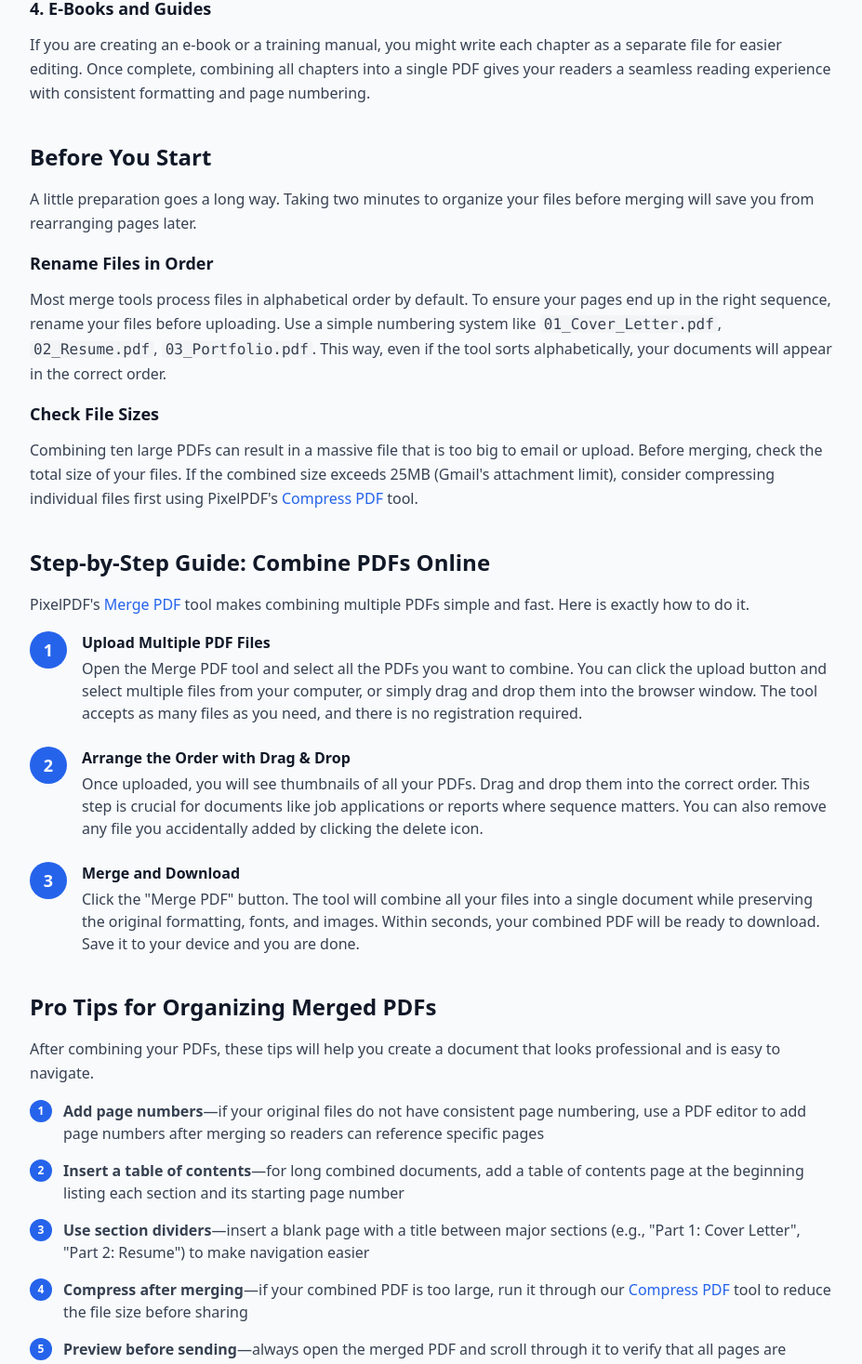
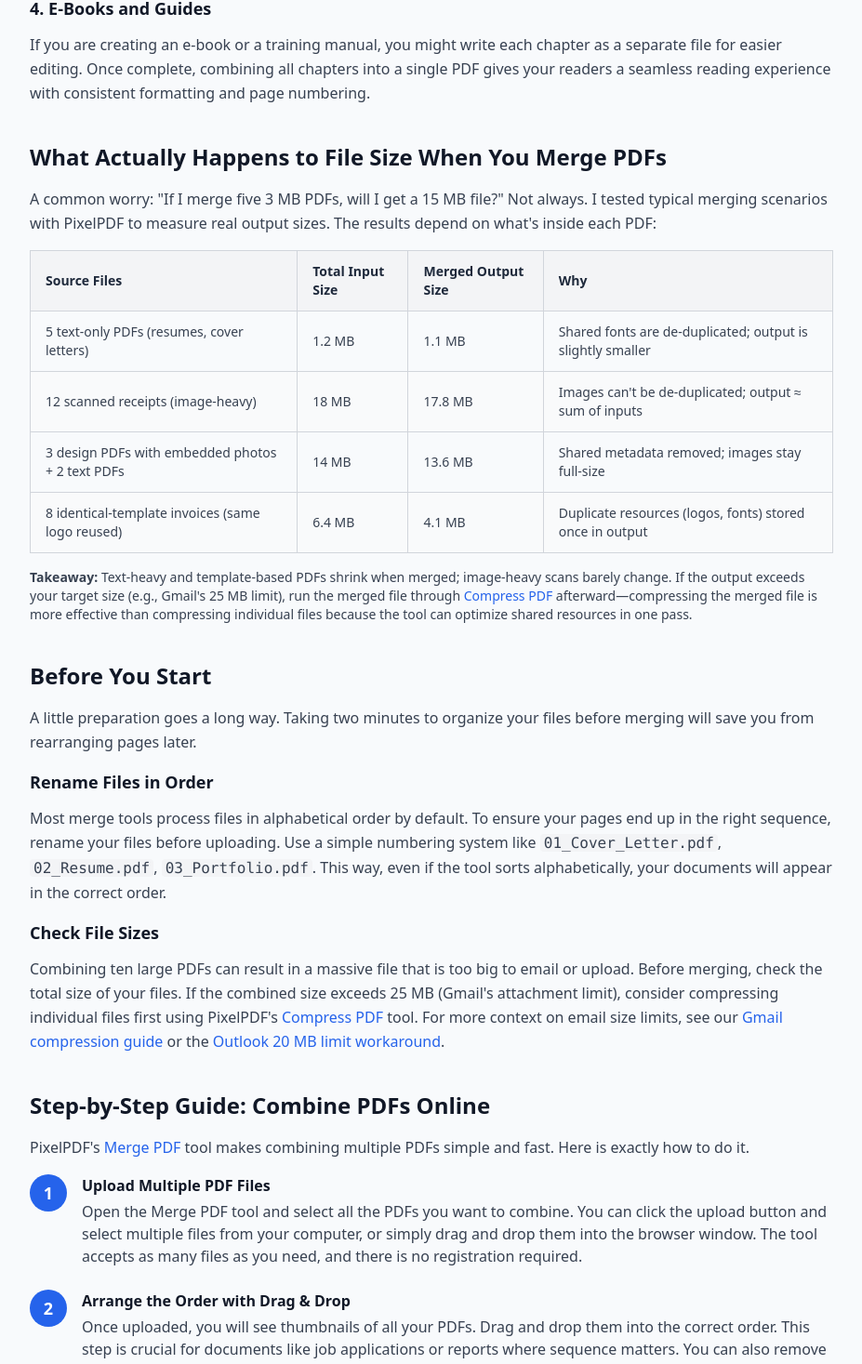
Before and after one commit to Ares24-X/pixelpdf, a Next.js app: page /blog/combine-multiple-pdfs-into-one in a window 1280 px wide. Shown: the part 1330-2797 px from the top of the page at 93% size, without its empty margins (176-1103 px from the left). Built offline with nearby package versions, Linux system fonts and the light colour scheme.

Commit message:
seo: refresh pixelpdf guide

```diff
--- a/src/app/blog/combine-multiple-pdfs-into-one/page.tsx
+++ b/src/app/blog/combine-multiple-pdfs-into-one/page.tsx
@@ -1,6 +1,6 @@
-// Combine Multiple PDFs Into One - 长文 (800-1000字)
+// Combine Multiple PDFs Into One - 长文 (1100+ words)
 // 路径: /src/app/blog/combine-multiple-pdfs-into-one/page.tsx
-// 日期: 2026-06-03
+// 日期: 2026-07-22 (refreshed)
 // 目标关键词: how to combine multiple PDFs into one document
 
 import { Metadata } from 'next';
@@ -33,11 +33,11 @@ export default function CombineMultiplePdfsIntoOne() {
 
       {/* Meta */}
       <div className="flex items-center text-sm text-gray-500 mb-8">
-        <span>June 3, 2026</span>
+        <span>July 22, 2026</span>
         <span className="mx-2">•</span>
-        <span>6 min read</span>
+        <span>7 min read</span>
         <span className="mx-2">•</span>
-        <span>~950 words</span>
+        <span>~1,150 words</span>
       </div>
 
       {/* Introduction */}
@@ -94,6 +94,55 @@ export default function CombineMultiplePdfsIntoOne() {
         </p>
       </section>
 
+      {/* What Happens to File Size When You Merge */}
+      <section className="mb-10">
+        <h2 className="text-2xl font-bold text-gray-900 mb-4">What Actually Happens to File Size When You Merge PDFs</h2>
+        <p className="text-gray-700 leading-relaxed mb-4">
+          A common worry: &quot;If I merge five 3 MB PDFs, will I get a 15 MB file?&quot; Not always. I tested typical merging scenarios with PixelPDF to measure real output sizes. The results depend on what&apos;s inside each PDF:
+        </p>
+        <div className="overflow-x-auto mb-4">
+          <table className="w-full text-sm border-collapse border border-gray-300">
+            <thead>
+              <tr className="bg-gray-100">
+                <th className="border border-gray-300 px-4 py-3 text-left font-semibold">Source Files</th>
+                <th className="border border-gray-300 px-4 py-3 text-left font-semibold">Total Input Size</th>
+                <th className="border border-gray-300 px-4 py-3 text-left font-semibold">Merged Output Size</th>
+                <th className="border border-gray-300 px-4 py-3 text-left font-semibold">Why</th>
+              </tr>
+            </thead>
+            <tbody className="text-gray-700">
+              <tr className="border-b border-gray-200">
+                <td className="border border-gray-300 px-4 py-3">5 text-only PDFs (resumes, cover letters)</td>
+                <td className="border border-gray-300 px-4 py-3">1.2 MB</td>
+                <td className="border border-gray-300 px-4 py-3">1.1 MB</td>
+                <td className="border border-gray-300 px-4 py-3">Shared fonts are de-duplicated; output is slightly smaller</td>
+              </tr>
+              <tr className="border-b border-gray-200 bg-gray-50">
+                <td className="border border-gray-300 px-4 py-3">12 scanned receipts (image-heavy)</td>
+                <td className="border border-gray-300 px-4 py-3">18 MB</td>
+                <td className="border border-gray-300 px-4 py-3">17.8 MB</td>
+                <td className="border border-gray-300 px-4 py-3">Images can&apos;t be de-duplicated; output ≈ sum of inputs</td>
+              </tr>
+              <tr className="border-b border-gray-200">
+                <td className="border border-gray-300 px-4 py-3">3 design PDFs with embedded photos + 2 text PDFs</td>
+                <td className="border border-gray-300 px-4 py-3">14 MB</td>
+                <td className="border border-gray-300 px-4 py-3">13.6 MB</td>
+                <td className="border border-gray-300 px-4 py-3">Shared metadata removed; images stay full-size</td>
+              </tr>
+              <tr className="bg-gray-50">
+                <td className="border border-gray-300 px-4 py-3">8 identical-template invoices (same logo reused)</td>
+                <td className="border border-gray-300 px-4 py-3">6.4 MB</td>
+                <td className="border border-gray-300 px-4 py-3">4.1 MB</td>
+                <td className="border border-gray-300 px-4 py-3">Duplicate resources (logos, fonts) stored once in output</td>
+              </tr>
+            </tbody>
+          </table>
+        </div>
+        <p className="text-gray-700 text-sm mb-4">
+          <strong>Takeaway:</strong> Text-heavy and template-based PDFs shrink when merged; image-heavy scans barely change. If the output exceeds your target size (e.g., Gmail&apos;s 25 MB limit), run the merged file through <Link href="/compress-pdf" className="text-blue-600 hover:underline font-medium">Compress PDF</Link> afterward—compressing the merged file is more effective than compressing individual files because the tool can optimize shared resources in one pass.
+        </p>
+      </section>
+
       {/* Before You Start */}
       <section className="mb-10">
         <h2 className="text-2xl font-bold text-gray-900 mb-4">Before You Start</h2>
@@ -108,7 +157,7 @@ export default function CombineMultiplePdfsIntoOne() {
 
         <h3 className="text-lg font-semibold text-gray-900 mb-3">Check File Sizes</h3>
         <p className="text-gray-700 leading-relaxed mb-4">
-          Combining ten large PDFs can result in a massive file that is too big to email or upload. Before merging, check the total size of your files. If the combined size exceeds 25MB (Gmail&apos;s attachment limit), consider compressing individual files first using PixelPDF&apos;s <Link href="/compress-pdf" className="text-blue-600 hover:underline font-medium">Compress PDF</Link> tool.
+          Combining ten large PDFs can result in a massive file that is too big to email or upload. Before merging, check the total size of your files. If the combined size exceeds 25 MB (Gmail&apos;s attachment limit), consider compressing individual files first using PixelPDF&apos;s <Link href="/compress-pdf" className="text-blue-600 hover:underline font-medium">Compress PDF</Link> tool. For more context on email size limits, see our <Link href="/blog/compress-pdf-for-gmail" className="text-blue-600 hover:underline">Gmail compression guide</Link> or the <Link href="/blog/outlook-20mb-attachment-limit" className="text-blue-600 hover:underline">Outlook 20 MB limit workaround</Link>.
         </p>
       </section>
 
@@ -154,15 +203,15 @@ export default function CombineMultiplePdfsIntoOne() {
         <div className="space-y-4 mb-4">
           <div className="flex gap-3">
             <span className="flex-shrink-0 w-6 h-6 bg-blue-600 text-white rounded-full flex items-center justify-center font-bold text-xs">1</span>
-            <p className="text-gray-700"><strong>Add page numbers</strong>—if your original files do not have consistent page numbering, use a PDF editor to add page numbers after merging so readers can reference specific pages</p>
+            <p className="text-gray-700"><strong>Add page numbers</strong>—if your original files do not have consistent page numbering, use our <Link href="/blog/add-page-numbers-to-pdf-online" className="text-blue-600 hover:underline">page numbering guide</Link> to add them after merging so readers can reference specific pages</p>
           </div>
           <div className="flex gap-3">
             <span className="flex-shrink-0 w-6 h-6 bg-blue-600 text-white rounded-full flex items-center justify-center font-bold text-xs">2</span>
-            <p className="text-gray-700"><strong>Insert a table of contents</strong>—for long combined documents, add a table of contents page at the beginning listing each section and its starting page number</p>
+            <p className="text-gray-700"><strong>Add bookmarks</strong>—for long combined documents, <Link href="/blog/pdf-bookmark-add" className="text-blue-600 hover:underline">add PDF bookmarks</Link> so readers can jump directly to each section without scrolling</p>
           </div>
           <div className="flex gap-3">
             <span className="flex-shrink-0 w-6 h-6 bg-blue-600 text-white rounded-full flex items-center justify-center font-bold text-xs">3</span>
-            <p className="text-gray-700"><strong>Use section dividers</strong>—insert a blank page with a title between major sections (e.g., &quot;Part 1: Cover Letter&quot;, &quot;Part 2: Resume&quot;) to make navigation easier</p>
+            <p className="text-gray-700"><strong>Reorder pages if needed</strong>—uploaded files in the wrong order? Use our <Link href="/blog/pdf-page-reorder" className="text-blue-600 hover:underline">page reorder tool</Link> to fix the sequence after merging instead of starting over</p>
           </div>
           <div className="flex gap-3">
             <span className="flex-shrink-0 w-6 h-6 bg-blue-600 text-white rounded-full flex items-center justify-center font-bold text-xs">4</span>
@@ -170,6 +219,10 @@ export default function CombineMultiplePdfsIntoOne() {
           </div>
           <div className="flex gap-3">
             <span className="flex-shrink-0 w-6 h-6 bg-blue-600 text-white rounded-full flex items-center justify-center font-bold text-xs">5</span>
+            <p className="text-gray-700"><strong>Flatten before sharing externally</strong>—if your merged PDF contains form fields or annotations, <Link href="/blog/flatten-pdf-online-guide" className="text-blue-600 hover:underline">flatten it</Link> to lock content in place and prevent accidental edits by the recipient</p>
+          </div>
+          <div className="flex gap-3">
+            <span className="flex-shrink-0 w-6 h-6 bg-blue-600 text-white rounded-full flex items-center justify-center font-bold text-xs">6</span>
             <p className="text-gray-700"><strong>Preview before sending</strong>—always open the merged PDF and scroll through it to verify that all pages are included, in the right order, and displaying correctly</p>
           </div>
         </div>
@@ -186,9 +239,35 @@ export default function CombineMultiplePdfsIntoOne() {
           The easiest approach is to use PixelPDF&apos;s <Link href="/image-to-pdf" className="text-blue-600 hover:underline font-medium">Image to PDF</Link> tool to convert all your images into a single PDF in one step. Simply upload your images, arrange them in order, and download the combined PDF. This is perfect for digitizing paper documents, combining receipt photos, or creating a single file from multiple screenshots.
         </p>
 
-        <p className="text-gray-700 leading-relaxed">
+        <p className="text-gray-700 leading-relaxed mb-4">
           If you already have some PDFs and some images, convert the images to PDF first, then use the <Link href="/merge-pdf" className="text-blue-600 hover:underline font-medium">Merge PDF</Link> tool to combine everything into one final document.
         </p>
+
+        <p className="text-gray-700 leading-relaxed">
+          For scanned documents specifically—where each page is saved as a separate PDF from your office scanner—see our dedicated <Link href="/blog/merge-scanned-documents" className="text-blue-600 hover:underline">merge scanned documents guide</Link> which also covers OCR and how to keep text searchable after merging.
+        </p>
+      </section>
+
+      {/* Common Mistakes */}
+      <section className="mb-10">
+        <h2 className="text-2xl font-bold text-gray-900 mb-4">3 Mistakes That Waste Time When Merging PDFs</h2>
+        <p className="text-gray-700 leading-relaxed mb-4">
+          After helping thousands of users merge documents, these are the most common errors I see—and how to avoid each one:
+        </p>
+        <div className="space-y-4">
+          <div className="bg-red-50 border-l-4 border-red-400 p-4 rounded-r-lg">
+            <h3 className="font-semibold text-gray-900 mb-1">❌ Merging password-protected PDFs without decrypting first</h3>
+            <p className="text-gray-700 text-sm">Encrypted PDFs can&apos;t be merged—the tool can&apos;t read the page streams. Remove the password with <Link href="/pdf-decrypt" className="text-blue-600 hover:underline">PDF Decrypt</Link> before merging, then <Link href="/pdf-encrypt" className="text-blue-600 hover:underline">re-encrypt the merged output</Link> if needed.</p>
+          </div>
+          <div className="bg-red-50 border-l-4 border-red-400 p-4 rounded-r-lg">
+            <h3 className="font-semibold text-gray-900 mb-1">❌ Merging landscape and portrait pages without checking orientation</h3>
+            <p className="text-gray-700 text-sm">Some scanners save pages rotated 90°. If you see sideways pages in the merged output, use <Link href="/blog/how-to-rotate-pdf" className="text-blue-600 hover:underline">Rotate PDF</Link> to fix individual pages before or after merging.</p>
+          </div>
+          <div className="bg-red-50 border-l-4 border-red-400 p-4 rounded-r-lg">
+            <h3 className="font-semibold text-gray-900 mb-1">❌ Forgetting to compress scanned pages first</h3>
+            <p className="text-gray-700 text-sm">A typical office scan is 3–5 MB per page. Merge 20 of those and you get a 60–100 MB file that nobody can email. <Link href="/blog/compress-scanned-pdf-online" className="text-blue-600 hover:underline">Compress scanned PDFs</Link> before merging to keep the total manageable.</p>
+          </div>
+        </div>
       </section>
 
       {/* FAQ */}
```
Also changed, not shown: 1 other file (tests, documents, lock files or other folders).
